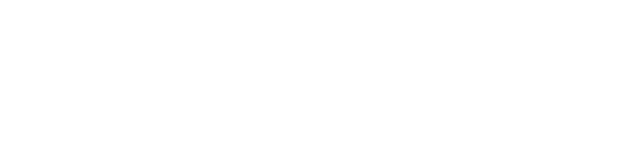
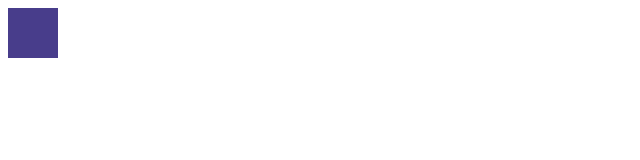
Before and after one commit to nastajus/js-touch-friendly-drag-and-drop, a plain HTML site: page index.html in a window 1280 px wide. Shown: the whole page, without its empty margins (0-640 px from the left). Drawn offline with Linux system fonts and the light colour scheme.

Commit message:
css: link href rel == works

```diff
--- a/index.html
+++ b/index.html
@@ -1,4 +1,4 @@
-<script src="styles.css" type="text/css"></script>
+<link href="styles.css" rel="stylesheet">
 
 <div id="draggable"></div>
 
```
